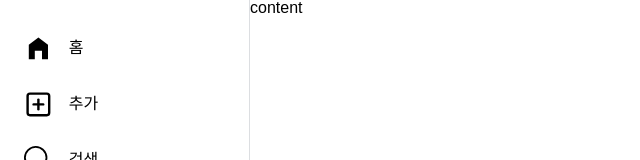
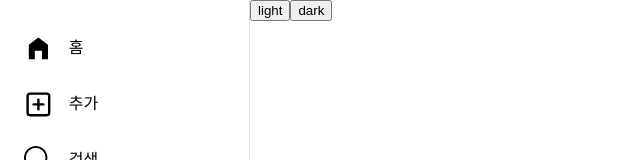
Before and after one commit to S2zizonS2/Instagram-clone, a React app in the folder frontend/: page / in a window 1280 px wide. Shown: the top 160 px of the page, without its empty margins (0-640 px from the left). Built offline with nearby package versions, Linux system fonts and the light colour scheme.

Commit message:
Feature: 다크모드 기능 구현 및 aside 테마 적용

```diff
--- a/frontend/src/App.tsx
+++ b/frontend/src/App.tsx
@@ -1,11 +1,17 @@
 import { css } from "@emotion/react";
 import React from "react";
+import Content from "./components/Content/Content";
+
 import Aside from "./components/Navigator/Aside";
+import Theme from "./components/Theme/Theme";
 import GlobalStyle from "./GlobalStyle";
+import ThemeContext from "./store/ThemeContext";
 
 function App() {
+
     return (
         <React.Fragment>
+            <Theme>
                 <GlobalStyle />
                 <div css={style}>
                     <Aside
@@ -13,17 +19,23 @@ function App() {
                     />
                     <div className="aside-mock"></div>
 
-                <div className="content">
-                    content
+                    <Content
+                        className="content"
+                    />
                 </div>
-            </div>
-        </React.Fragment>
+            </Theme>
+
+        </React.Fragment >
 
     );
 }
 
 
 const style = css`
+    button {
+        border: 1px solid;
+        cursor: pointer;
+    }
     display: flex;
     height: 200vh;
     flex-direction: row;
--- /dev/null
+++ b/frontend/src/Type/ThemeContextProps.ts
@@ -0,0 +1,9 @@
+import ThemeStyle from "./ThemeStyle";
+
+interface ThemeContextProps {
+    theme: string;
+    themeStyle: ThemeStyle
+    onChangeTheme: (theme: string) => void;
+}
+
+export default ThemeContextProps;
--- /dev/null
+++ b/frontend/src/Type/ThemeStyle.ts
@@ -0,0 +1,8 @@
+interface ThemeStyle {
+    aside: {
+        backgroundColor: string;
+        color: string;
+    }
+}
+
+export default ThemeStyle;
--- /dev/null
+++ b/frontend/src/components/Content/Content.tsx
@@ -0,0 +1,17 @@
+import React from "react";
+import BaseProps from "@/Type/BaseProps";
+import ThemeContext from "@/store/ThemeContext";
+
+
+function Content(props: BaseProps) {
+    const { onChangeTheme, theme, themeStyle } = React.useContext(ThemeContext);
+
+    return (
+        <div className={props?.className}>
+            <input type="button" value="light" onClick={() => onChangeTheme("light")} />
+            <input type="button" value="dark" onClick={() => onChangeTheme("dark")} />
+        </div>
+    );
+}
+
+export default Content;
--- a/frontend/src/components/Navigator/Aside.tsx
+++ b/frontend/src/components/Navigator/Aside.tsx
@@ -1,27 +1,36 @@
-import { css } from "@emotion/react";
+
 import React from "react";
 import NaviList from "./NaviList";
 import BaseProps from "@/Type/BaseProps";
+import ThemeContext from "@/store/ThemeContext";
+import styled from "@emotion/styled";
 
 function Aside(props: BaseProps) {
+    const { themeStyle } = React.useContext(ThemeContext);
+    const { backgroundColor, color } = themeStyle.aside;
     return (
-        <aside
-            css={style}
+        <AsideWrap
             className={props?.className}
+            backgroundColor={backgroundColor}
+            color={color}
         >
             <NaviList />
-        </aside>
+        </AsideWrap>
     );
 }
 
-const style = css`
+const AsideWrap = styled.aside<{
+    backgroundColor: string;
+    color: string;
+}>`
     width: 100%;
     height: 100%;
     display: flex;
     flex-direction: column;
     padding: 1.5rem;
     border-right: 1px solid var(--grey-200);
-
+    background-color: ${(props) => props.backgroundColor};
+    color: ${(props) => props.color};
 
     // 태블릿
     @media screen and (max-width: 1239px) and (min-width: 769px){
--- /dev/null
+++ b/frontend/src/components/Theme/Theme.tsx
@@ -0,0 +1,47 @@
+
+import ThemeContext from "@/store/ThemeContext";
+import ThemeStyle from "@/Type/ThemeStyle";
+import React, { useCallback, useState } from "react";
+
+const DarkTheme: ThemeStyle = {
+    aside: {
+        backgroundColor: "var(--black)",
+        color: "var(--white)",
+    }
+};
+
+const LightTheme: ThemeStyle = {
+    aside: {
+        backgroundColor: "var(--white)",
+        color: "black",
+    }
+};
+
+
+
+function Theme(props: { children: React.ReactNode; }) {
+    const [theme, setTheme] = useState<string>("light");
+    const [initThemeStyle, setInitTheme] =
+        useState<ThemeStyle>(() => theme === "light" ? LightTheme : DarkTheme);
+
+    const onChangeTheme = useCallback((theme: string) => {
+        if (theme === "light") {
+            setInitTheme(() => LightTheme);
+        }
+        else if (theme === "dark") {
+            setInitTheme(() => DarkTheme);
+        }
+    }, []);
+
+    return (
+        <ThemeContext.Provider value={{
+            theme: "light",
+            themeStyle: initThemeStyle,
+            onChangeTheme: onChangeTheme,
+        }}>
+            {props.children}
+        </ThemeContext.Provider>
+    );
+}
+
+export default Theme;
--- /dev/null
+++ b/frontend/src/store/ThemeContext.ts
@@ -0,0 +1,15 @@
+import ThemeContextProps from "@/Type/ThemeContextProps";
+import React from "react";
+
+const ThemeContext = React.createContext<ThemeContextProps>({
+    theme: "light",
+    themeStyle: {
+        aside: {
+            backgroundColor: "",
+            color: ""
+        }
+    },
+    onChangeTheme: (theme: string) => {},
+});
+
+export default ThemeContext;
```
Lines whose indentation alone changed are shown as unchanged.
